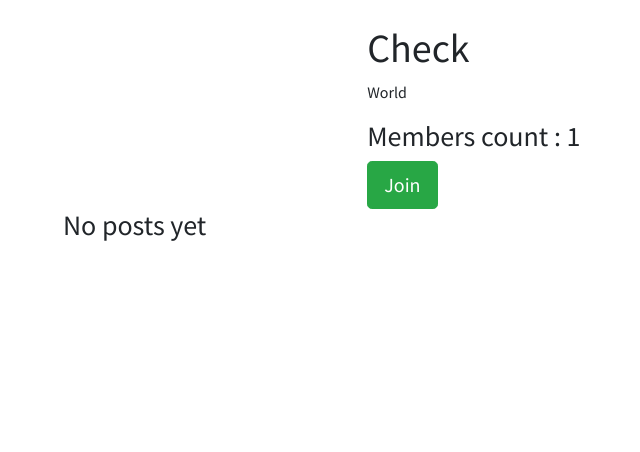
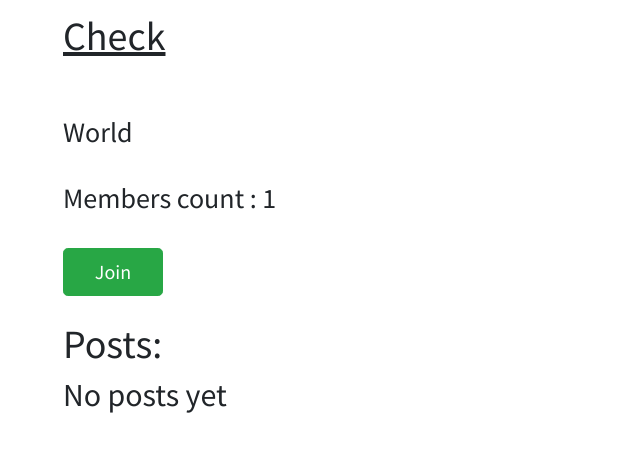
Before and after one commit to PratibhaShrivastav/Social-Network, a Django app: a page that uses groups/templates/groups/group_detail.html in a window 1280 px wide. Shown: the part 84-536 px from the top of the page, without its empty margins (22-662 px from the left). Run offline with Django 3.2, Linux system fonts and the light colour scheme; data comes from the database, SQL or seed files in the repository; both versions use the stored data as it was after the commit; some libraries are stand-ins or nearby versions.

Commit message:
User's posts page modified

```diff
--- a/groups/templates/groups/group_detail.html
+++ b/groups/templates/groups/group_detail.html
@@ -1,28 +1,29 @@
 {% extends "groups/group_base.html"%}
 
 {% block pregroup %}
-    <div class="content">
-    <h1> {{group.name}}</h1>
-    <p> {{group.description|safe}} </p>
-    <h3> Members count : {{group.members.count}}</h3>
+    <div class="col-md-8">
+    <h1><U> {{group.name}}</U></h1><br><br>
+    <h3> {{group.description|safe}} </h3><br>
+    <h3> Members count : {{group.members.count}}</h3><br>
 
     {% if user in group.members.all %}
 
-        <a href="{% url "groups:leave" slug=group.slug %}" class="btn btn-lg btn-danger"><span class="fas fa-sign-out-alt"></span>Leave</a>
+        <a href="{% url "groups:leave" slug=group.slug %}" class="btn btn-lg btn-danger" id="jl"><span class="fas fa-sign-out-alt"></span>Leave</a>
 
     {% else %}
 
-         <a href="{% url "groups:join" slug=group.slug %}" class="btn btn-lg btn-success"><span class="icon-ok-circle"></span>Join</a>
+         <a href="{% url "groups:join" slug=group.slug %}" class="btn btn-lg btn-success" id="jl"><span class="icon-ok-circle"></span>Join</a>
     {% endif %}
-
+    <br>
     </div>
 {% endblock %}
 
 {% block group_content%}
-
     <div class="col-md-8">
+    <br>
+     <h1> Posts:</h1>
         {% if not group.posts.count %}
-            <h3> No posts yet</h3>
+            <h2> No posts yet</h2>
         {% else %}
             {% for post in group.posts.all%}
                 {% include "posts/_post.html"%}
--- a/posts/templates/posts/post_detail.html
+++ b/posts/templates/posts/post_detail.html
@@ -12,6 +12,6 @@
      <br>
     {% if request.user.is_authenticated and post.user == request.user %}
         <a href="{% url 'posts:delete' pk=post.pk %}" class="btn btn-lg btn-danger"> Delete Post </a>
-        <a href="#" class="btn btn-lg btn-info"> Update Post </a>
+        <a href="{% url 'posts:edit' pk=post.pk %}" class="btn btn-lg btn-info"> Update Post </a>
     {% endif %}
 {% endblock %}
--- a/posts/templates/posts/user_post_list.html
+++ b/posts/templates/posts/user_post_list.html
@@ -1,11 +1,6 @@
 {% extends "posts/post_base.html" %}
 
 <!--{% for post in post_list %}-->
-    {% block prepost %}
-        <div class="col-md-4">
-        <h2> @{{post_user}}</h2>
-        </div>
-    {% endblock %}
 
     {% block post_content %}
         {% for post in post_list %}
--- a/posts/urls.py
+++ b/posts/urls.py
@@ -1,5 +1,5 @@
 from django.urls import path,re_path
-from posts.views import PostList,UserPosts,PostDetail,CreatePost,DeletePost
+from posts.views import PostList,UserPosts,PostDetail,CreatePost,DeletePost,UpdatePost
 
 app_name='posts'
 
@@ -10,4 +10,5 @@ urlpatterns = [
     #path('by/<slug:username>/',UserPosts.as_view(),name='for_user'),
     re_path(r'by/(?P<username>[-\w]+)/(?P<pk>\d+)/$',PostDetail.as_view(),name='single'),
     re_path(r'delete/(?P<pk>\d+)/$',DeletePost.as_view(),name='delete'),
+    re_path(r'edit/(?P<pk>\d+)/$',UpdatePost.as_view(),name='edit'),
 ]
--- a/posts/views.py
+++ b/posts/views.py
@@ -1,5 +1,5 @@
 from django.shortcuts import render
-from django.views.generic import CreateView,ListView,DetailView,DeleteView
+from django.views.generic import CreateView,ListView,DetailView,DeleteView,UpdateView
 from django.contrib.auth.mixins import LoginRequiredMixin
 from django.urls import reverse_lazy,reverse
 from braces.views import SelectRelatedMixin
@@ -63,6 +63,10 @@ class CreatePost(LoginRequiredMixin,SelectRelatedMixin,CreateView):
         self.object.save()
         return super().form_valid(form)
 
+class UpdatePost(LoginRequiredMixin,UpdateView):
+    model=Post
+    fields=('group','message')
+
 
 class DeletePost(LoginRequiredMixin,SelectRelatedMixin,DeleteView):
     model=Post
--- a/static/css/base.css
+++ b/static/css/base.css
@@ -71,3 +71,6 @@ nav {
     font-weight: bold;
     font-size: 20px;
 }
+#jl {
+    width: 100px;
+}
```
Also changed, not shown: db.sqlite3.
